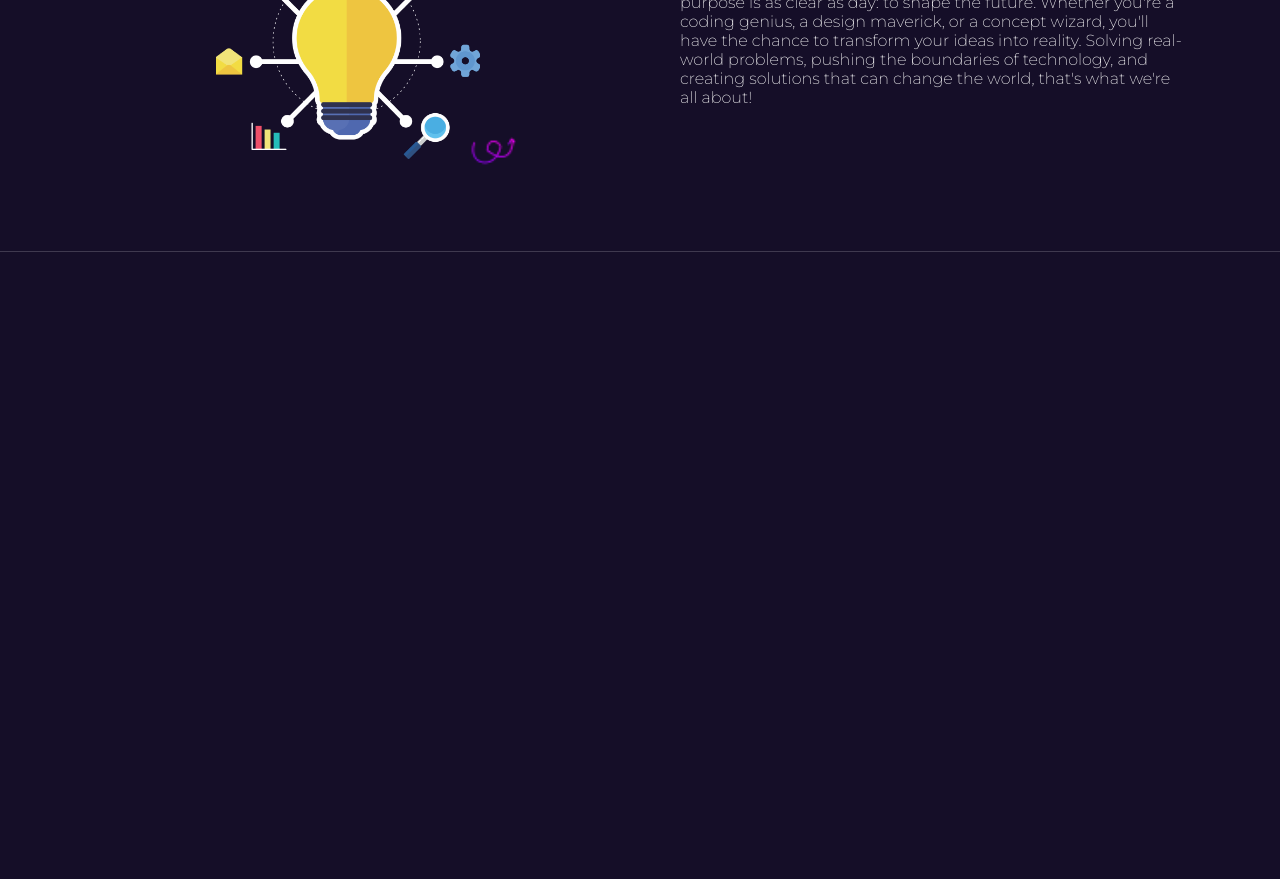
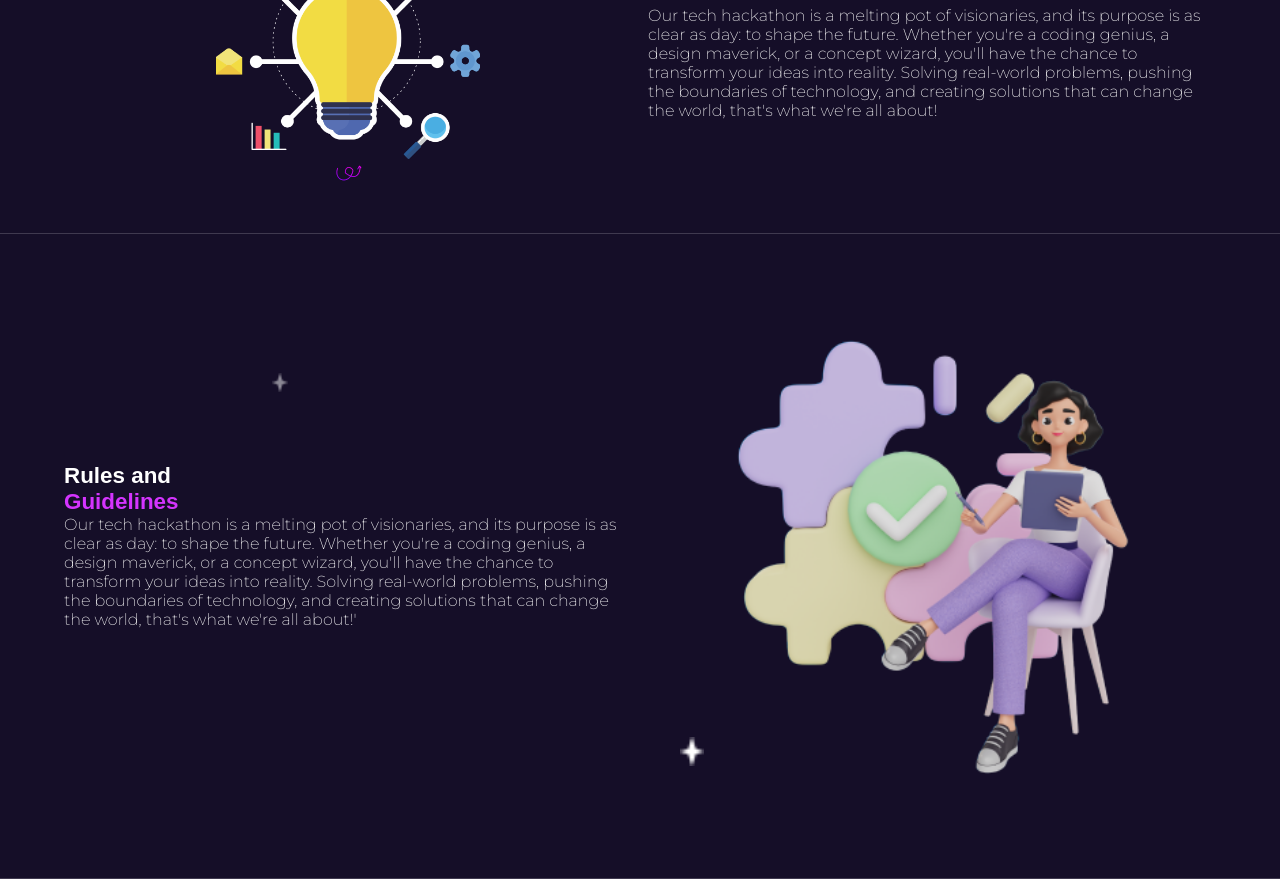
Before and after one commit to UsirusenIkon/Getlinked-Hackathon, a React (Vite) app: page / in a window 1280 px wide. Shown: the part 720-1599 px from the top of the page. Before the commit the page ends 972 px from the top, so only its background shows below. Built offline with nearby package versions, Linux system fonts and the light colour scheme; a web font is replaced by a local one.

Commit message:
Create reusable class for sections

```diff
--- a/src/App.css
+++ b/src/App.css
@@ -153,4 +153,12 @@ ul {
     padding-block: 2rem;
     margin-inline: auto;
   }
+
+  .f-row {
+    flex-direction: row;
+  }
+
+  .f-reverse {
+    flex-direction: row-reverse;
+  }
 }
--- a/src/assets/index.jsx
+++ b/src/assets/index.jsx
@@ -24,3 +24,6 @@ export const ideaIcon = `${idea}#img`;
 
 import arrow from "./arrow.png"
 export const arrowIcon = `${arrow}#img`;
+
+import rules from "./rules.png"
+export const rulesIcon = `${rules}#img`;
--- a/src/components/overview/index.jsx
+++ b/src/components/overview/index.jsx
@@ -1,21 +1,23 @@
 import { arrowIcon, ideaIcon, starIcon } from '../../assets';
-import Container from '../utility/Container';
+import Wrapper from '../utility/wrapper/Wrapper';
 import styles from "./index.module.css"
 
 export default function Overview() {
   return (
-    <section
-      className={`flex align-y align-x b-bottom ${styles.overview}`}
-    >
-      <Container element={'div'} className={`grid ${styles.wrap}`}>
-        <div className={'flex f-column align-y'}>
+    <Wrapper
+    children1={
+      <>
         <img src={starIcon} className={styles.star_1} />
         <img src={ideaIcon} className={`f-width ${styles.ideaImg}`} />
         <img src={arrowIcon} className={styles.arrow} />
-        </div>
-        <div className={`f-width ${styles.txt}`}>
+      </>
+    }
+    header1={'Introduction to getlinked'}
+    header2={'tech Hackathon 1.0'}
+    className={'f-column f-row'}
+    children2={
+      <>
         <img src={starIcon} className={styles.star_2} />
-          <h3 className={styles.header}>Introduction to getlinked <br /> <span className={styles.h_intro}>tech Hackathon 1.0</span></h3>
         <p>
           Our tech hackathon is a melting pot of visionaries, and its purpose
           is as clear as day: to shape the future. Whether you're a coding
@@ -24,8 +26,8 @@ export default function Overview() {
           problems, pushing the boundaries of technology, and creating
           solutions that can change the world, that's what we're all about!
         </p>
-        </div>
-      </Container>
-    </section>
+      </>
+    }
+    />
   );
 }
--- a/src/components/overview/index.module.css
+++ b/src/components/overview/index.module.css
@@ -1,20 +1,5 @@
-.overview {
-  padding-block: 1rem;
-  position: relative;
-}
-
-.wrap {
-  gap: 1rem;
-}
-
 .ideaImg {
   max-width: 264.004px;
-  /* height: 257px; */
-}
-
-.txt {
-  text-align: center;
-  padding: 2rem;
 }
 
 .star_1 {
@@ -26,30 +11,14 @@
 
 @media screen and (width < 768px) {
   .star_2 {
+    width: 11px;
     position: relative;
-    left: 10rem;
-    top: 2rem;
+    transform: translate(15rem, -1rem);
     filter: invert(33%) sepia(99%) saturate(3540%) hue-rotate(271deg) brightness(101%) contrast(105%);
   }
 }
 
-.h_intro {
-  font-family: inherit;
-  color: var(--secondary-color);
-}
-
 @media screen and (width >= 768px){
-  .wrap {
-    grid-template-columns: repeat(2, 1fr);
-    /* gap: 1rem; */
-  }
-
-  .txt {
-    text-align: unset;
-    /* text-align: center; */
-    padding: 2rem;
-  }
-
   .star_1 {
     position: relative;
     right: 10rem;
@@ -64,15 +33,4 @@
     filter: invert(33%) sepia(99%) saturate(3540%) hue-rotate(271deg) brightness(101%) contrast(105%);
     width: 1.3rem;
   }
-
-  .header {
-    font-size: 1.4rem;
-  }
-
-  .arrow {
-    width: 3rem;
-    position: relative;
-    top: -2rem;
-    left: 9rem;
-  }
 }
--- /dev/null
+++ b/src/components/rules/index.jsx
@@ -0,0 +1,32 @@
+import { rulesIcon, starIcon } from '../../assets';
+import Wrapper from '../utility/wrapper/Wrapper';
+import styles from './index.module.css';
+
+export default function Rules() {
+  return (
+    <Wrapper
+      children1={
+        <>
+          <img className={styles.img} src={rulesIcon} alt="rulesIcon" />
+          <img className={styles.star} src={starIcon} alt="rulesIcon" />
+        </>
+      }
+      header1={'Rules and'}
+      header2={'Guidelines'}
+      className={'f-column f-reverse'}
+      children2={
+        <>
+          <p>
+            Our tech hackathon is a melting pot of visionaries, and its purpose
+            is as clear as day: to shape the future. Whether you're a coding
+            genius, a design maverick, or a concept wizard, you'll have the
+            chance to transform your ideas into reality. Solving real-world
+            problems, pushing the boundaries of technology, and creating
+            solutions that can change the world, that's what we're all about!'
+          </p>
+          <img className={styles.star1} src={starIcon} alt="rulesIcon" />
+        </>
+      }
+    />
+  );
+}
--- /dev/null
+++ b/src/components/rules/index.module.css
@@ -0,0 +1,44 @@
+.img {
+  max-width: 18rem;
+}
+
+@media screen and (width < 768px) {
+  .star {
+    position: relative;
+    top: -12rem;
+    right: 9rem;
+  }
+
+  .star1 {
+    position: relative;
+    transform: translate(14rem, -22rem);
+    width: 12px;
+    opacity: 0.5;
+  }
+}
+
+@media screen and (width >= 768px) {
+  .img {
+    max-width: 25rem;
+  }
+
+  .star {
+    position: relative;
+    transform: translate(-15rem, -4rem);
+    width: 1.5rem;
+  }
+
+  .star1 {
+    position: relative;
+    top: -16rem;
+    left: 13rem;
+    width: 1rem;
+    opacity: 0.5;
+  }
+}
+
+@media screen and (width >= 900px) {
+  .img {
+    min-width: 25rem;
+  }
+}
--- /dev/null
+++ b/src/components/utility/wrapper/Wrapper.jsx
@@ -0,0 +1,23 @@
+/* eslint-disable react/prop-types */
+import Container from '../Container';
+import styles from "./wrapper.module.css"
+
+export default function Wrapper({className, children1, header1, header2, children2}) {
+  return (
+    <section
+      className={`flex align-y align-x b-bottom ${styles.wrapper}`}
+    >
+      <Container element={'div'} className={`flex f-column ${className} ${styles.wrap}`}>
+        <div className={`flex f-width f-column align-y`}>
+          {children1}
+        </div>
+        <div className={`flex align-x f-width f-column ${styles.txt}`}>
+          <h3 className={styles.header}>{header1}<br />
+            <span className={styles.h_intro}>{header2}</span>
+          </h3>
+          {children2}
+        </div>
+      </Container>
+    </section>
+  );
+}
--- /dev/null
+++ b/src/components/utility/wrapper/wrapper.module.css
@@ -0,0 +1,29 @@
+.wrapper {
+  padding-block: 1rem;
+  position: relative;
+}
+
+.wrap {
+  gap: 1rem;
+}
+
+.txt {
+  text-align: center;
+  padding: 2rem;
+}
+
+.h_intro {
+  font-family: inherit;
+  color: var(--secondary-color);
+}
+
+@media screen and (width >= 768px){
+  .txt {
+    text-align: unset;
+    padding: unset;
+  }
+
+  .header {
+    font-size: 1.4rem;
+  }
+}
--- a/src/route/LandingPage.jsx
+++ b/src/route/LandingPage.jsx
@@ -1,12 +1,14 @@
 import HomePage from "../components/homePage";
 // import TimeLine from "../components/timeline";
 import Overview from "../components/overview";
+import Rules from "../components/rules";
 
 export default function LandingPage() {
   return (
     <>
       <HomePage />
       <Overview />
+      <Rules />
       {/* <TimeLine /> */}
     </>
   )
```
Also changed, not shown: src/assets/rules.png (added). Lines whose indentation alone changed are shown as unchanged.
